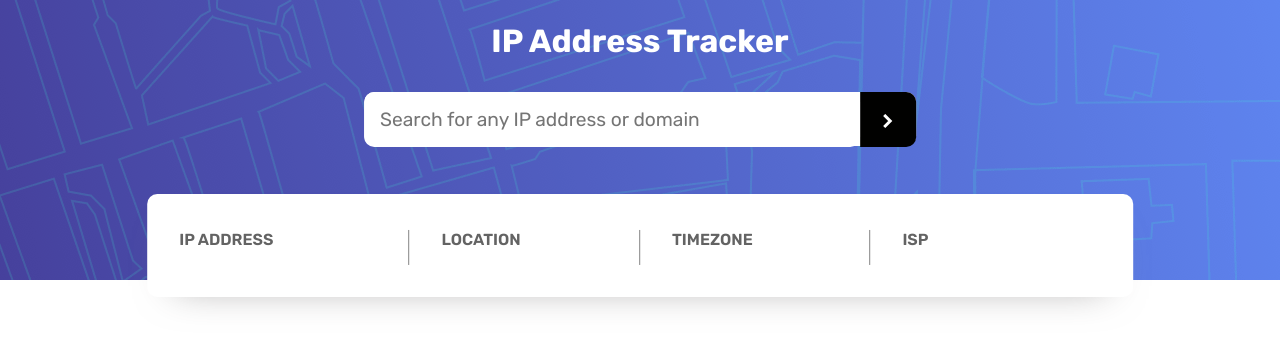
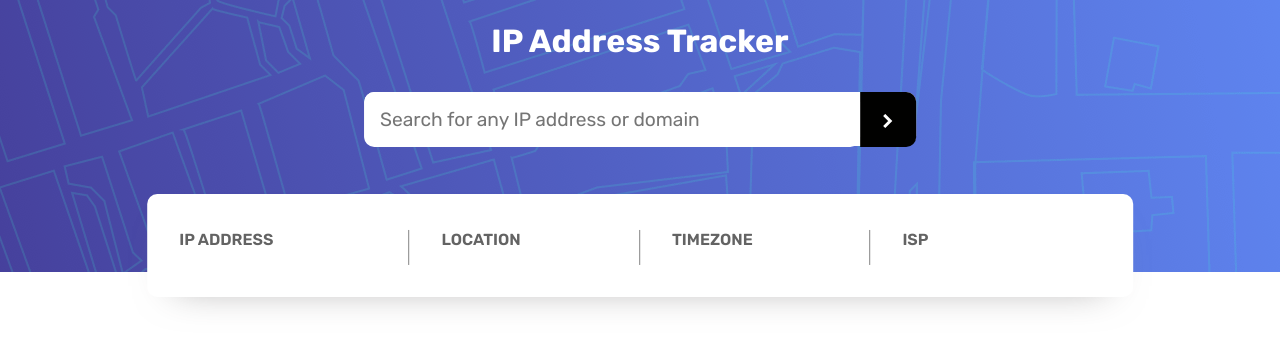
Before and after one commit to roobiwebdev/Day-58-IP-Address-Tracker, a plain HTML site: page index.html in a window 1280 px wide. Shown: the top 346 px of the page. Drawn offline with nearby package versions, Linux system fonts and the light colour scheme; no server answers.

Commit message:
style.css

```diff
--- a/style.css
+++ b/style.css
@@ -8,7 +8,7 @@
 }
 
 body {
-  /* height: 100; */
+  height: 100vh;
   display: flex;
   justify-content: center;
   align-items: center;
```
